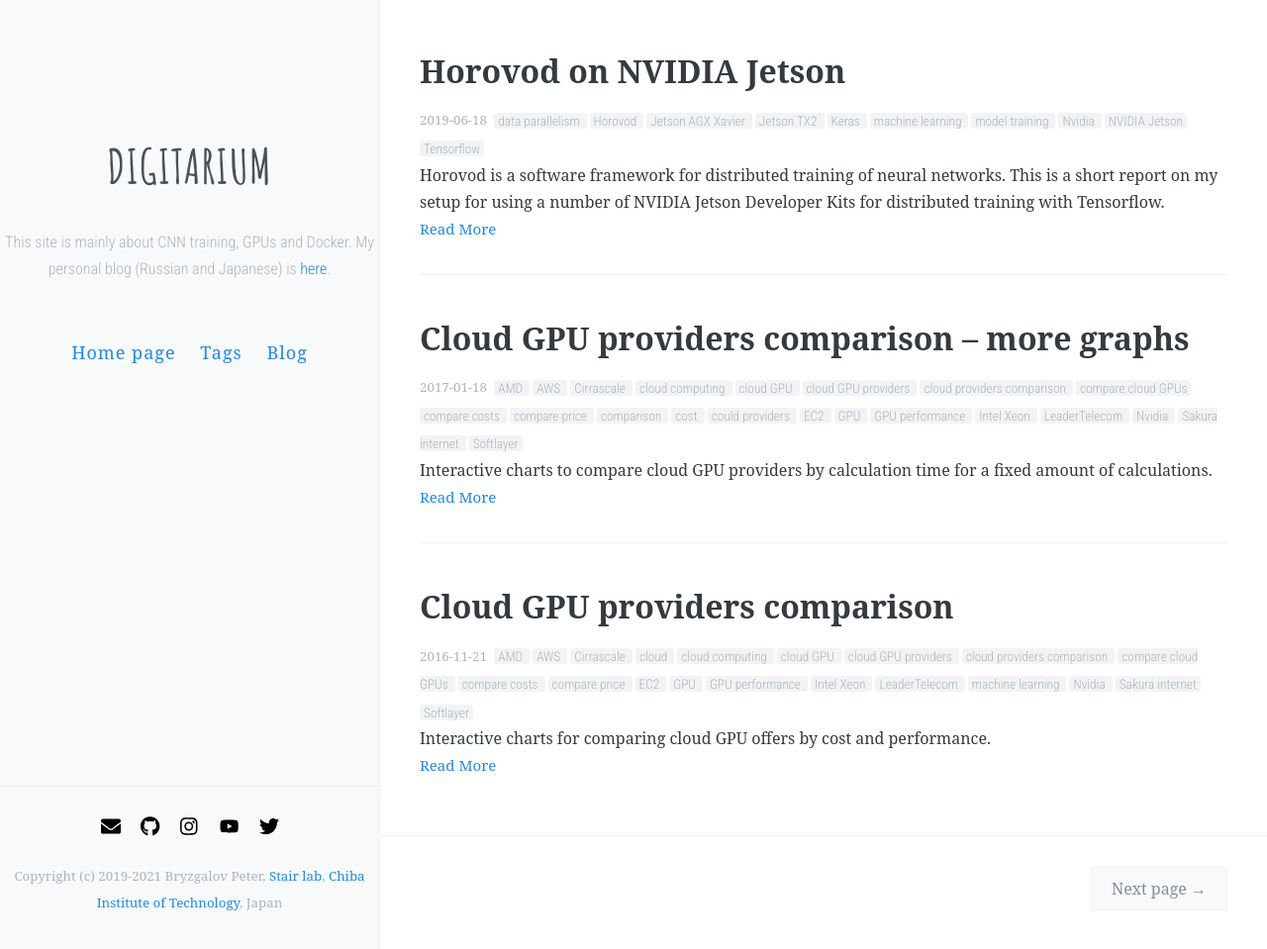
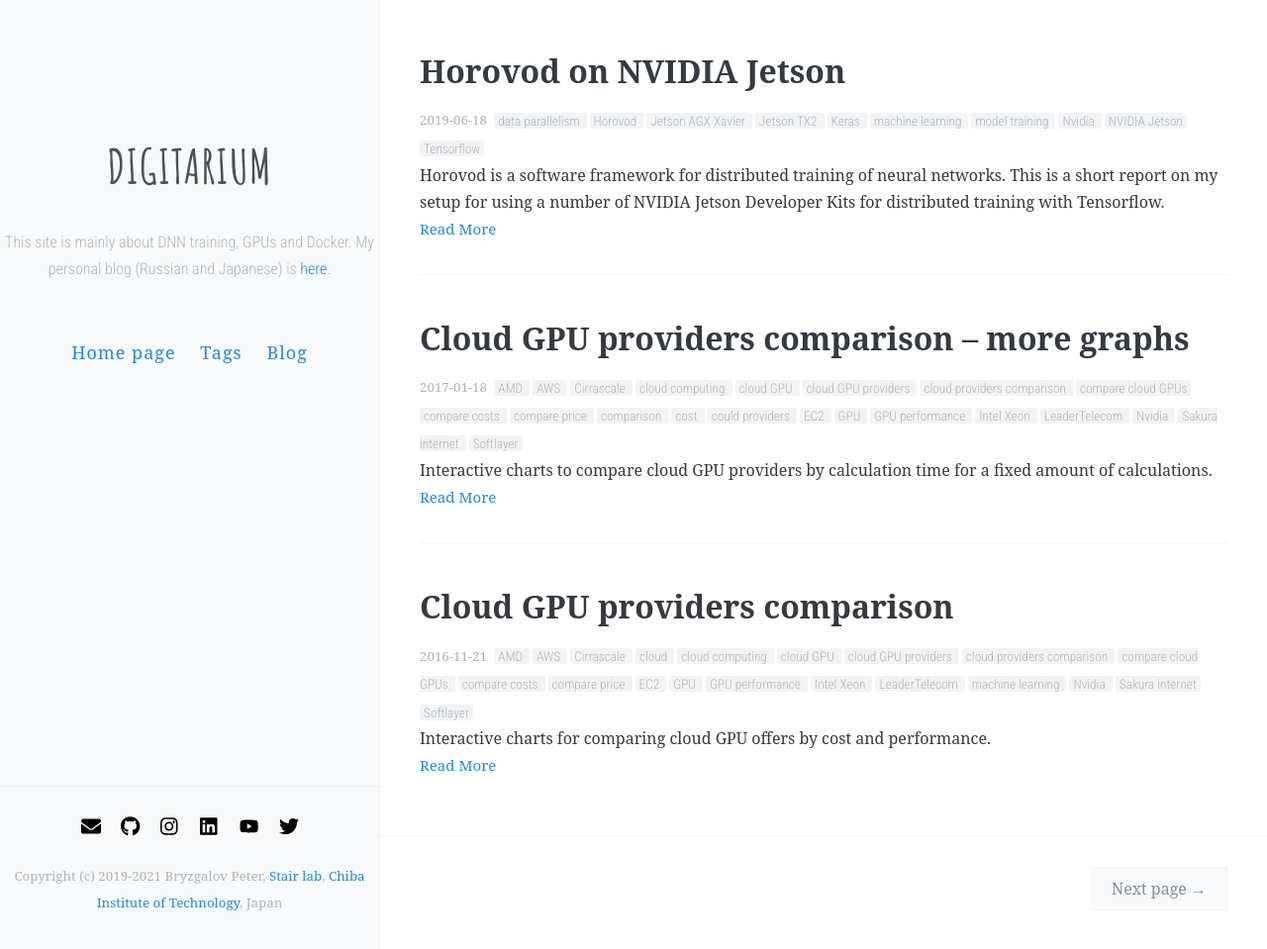
Before and after one commit to pyotr777/digitarium, a Jekyll site: the page built from index.html, in a window 1280 px wide and 960 px high. Shown: the whole window at 99% size. Built offline with Jekyll 4.4.1, drawn with Linux system fonts in a browser that asks for light colours; the list of posts is cut into pages by our own code.

Commit message:
Changed description and linkedin

```diff
--- a/_config.yml
+++ b/_config.yml
@@ -1,7 +1,7 @@
 
 name: Digitarium
-description: This site is mainly about CNN training, GPUs and Docker. My personal blog (Russian and Japanese) is <a href='/blog'>here</a>.
-url: https://www.digitarium.ml
+description: This site is mainly about DNN training, GPUs and Docker. My personal blog (Russian and Japanese) is <a href='/blog'>here</a>.
+url: https://www.digitarium.cc
 baseurl:
 
 # 300px × 300px
@@ -24,9 +24,8 @@ navigation:
 paginate: 5
 paginate_path: /page:num/
 
-# 你的社交网络链接，它们会作为图标出现在你的网站页脚中，可选填写
+# Your social network links, which will appear as icons in the footer of your website, optional fill-in
 footer-links:
-  # weibo: frommidworld #请输入你的微博个性域名 https://www.weibo.com/<thispart>
   behance: # https://www.behance.net/<>
   dribbble: # https://dribbble.com/<>
   email: peterbryz@yahoo.com
@@ -34,36 +33,35 @@ footer-links:
   flickr: #https://www.flickr.com/<>
   github: pyotr777 #https://github.com/<>
   instagram: pyotr777 #https://instagram.com/<>
-  linkedin: #https://www.linkedin.com/in/<>
+  linkedin: peter-bryzgalov-8794458a # https://www.linkedin.com/in//
   pinterest: # pyotr777 #https://www.pinterest.com/<>
-  rss: #随便填点啥RSS就能用了
   stackoverflow: # http://stackoverflow.com/<>
   tumblr: # https://<username>.tumblr.com
   youtube: pyotr777 # channel/<your_long_string> or user/<user-name>
   twitter: pyotr777 # https://www.twitter.com/<your_twitter_username>
 
 
-# 站点页脚的文字
+# Text in the site footer
 footer-text: Copyright (c) 2019-2021 Bryzgalov Peter, <a href="https://stair.center" target="_blank">Stair lab</a>, <a href="http://www.it-chiba.ac.jp" target="_blank">Chiba Institute of Technology</a>, Japan
 
-# 输入Disqus shortname，即可添加评论区，细节可阅读文档。
+# Enter Disqus shortname to add a comment section, read the documentation for details.
 # disqus: loffer #shortname
 
-# 输入Google Analytics web tracking code
+# Google Analytics web tracking code
 #google_analytics:
 
-# 输入你的网站域名（如果你没有添加自己的域名，而是直接用GitHub pages分配的域名的话可以省略）
-# url:
+# Enter your website's domain name (you can omit it if you don't add your own domain name, but use the one assigned by GitHub pages)
+# url.
 
-# 添加你的博客的二级域名，一般来说是你的repository名
-# 如果你的博客的URL是：(http://yourusername.github.io/repository-name)
-# 那么就写成 "/repository-name"
+# Add your blog's second-level domain name, typically your repository name
+# If your blog's URL is: (http://yourusername.github.io/repository-name)
+# then write it as "/repository-name"
 # baseurl: ""
 
 
 #
-# !! 以下所有设置都不需要更改 !!
-#
+# !!! None of the following settings need to be changed !!!
+#!
 
 permalink: /:title/
 
```
Also changed, not shown: 17 other files.
